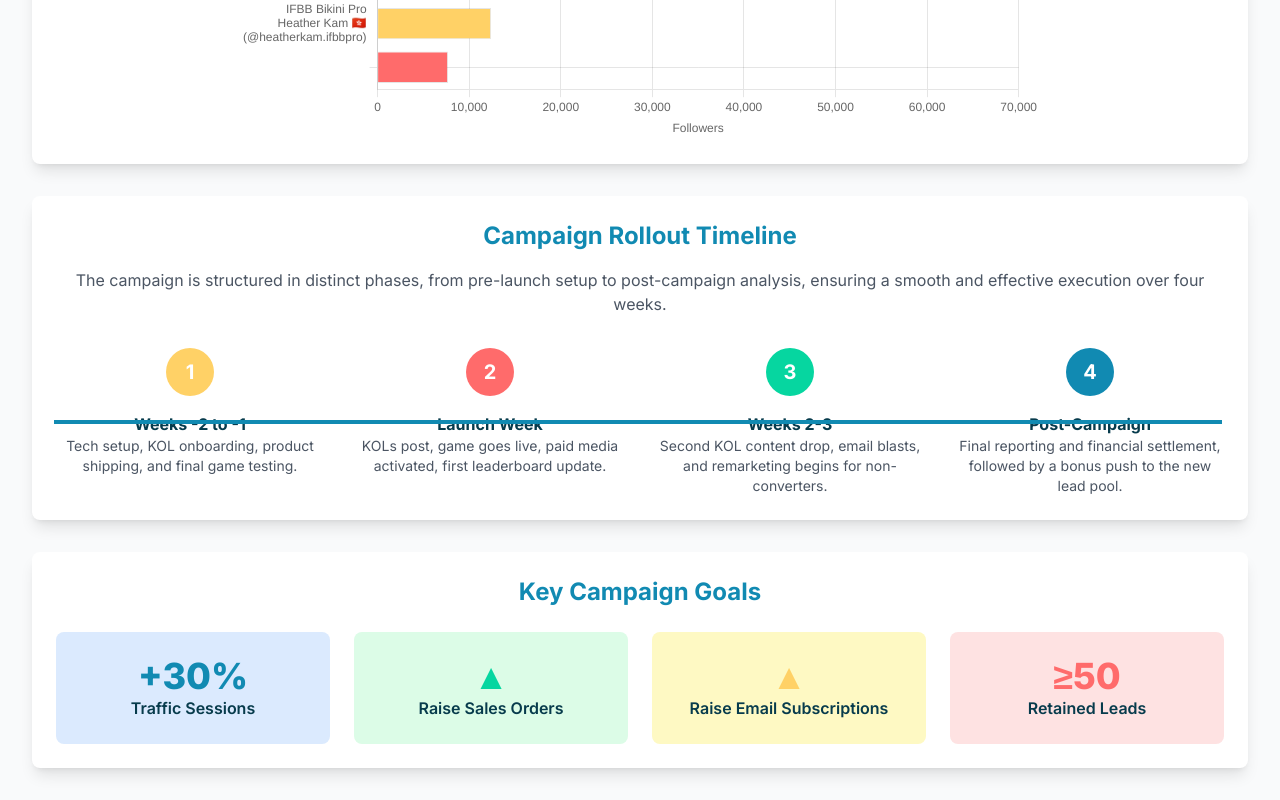
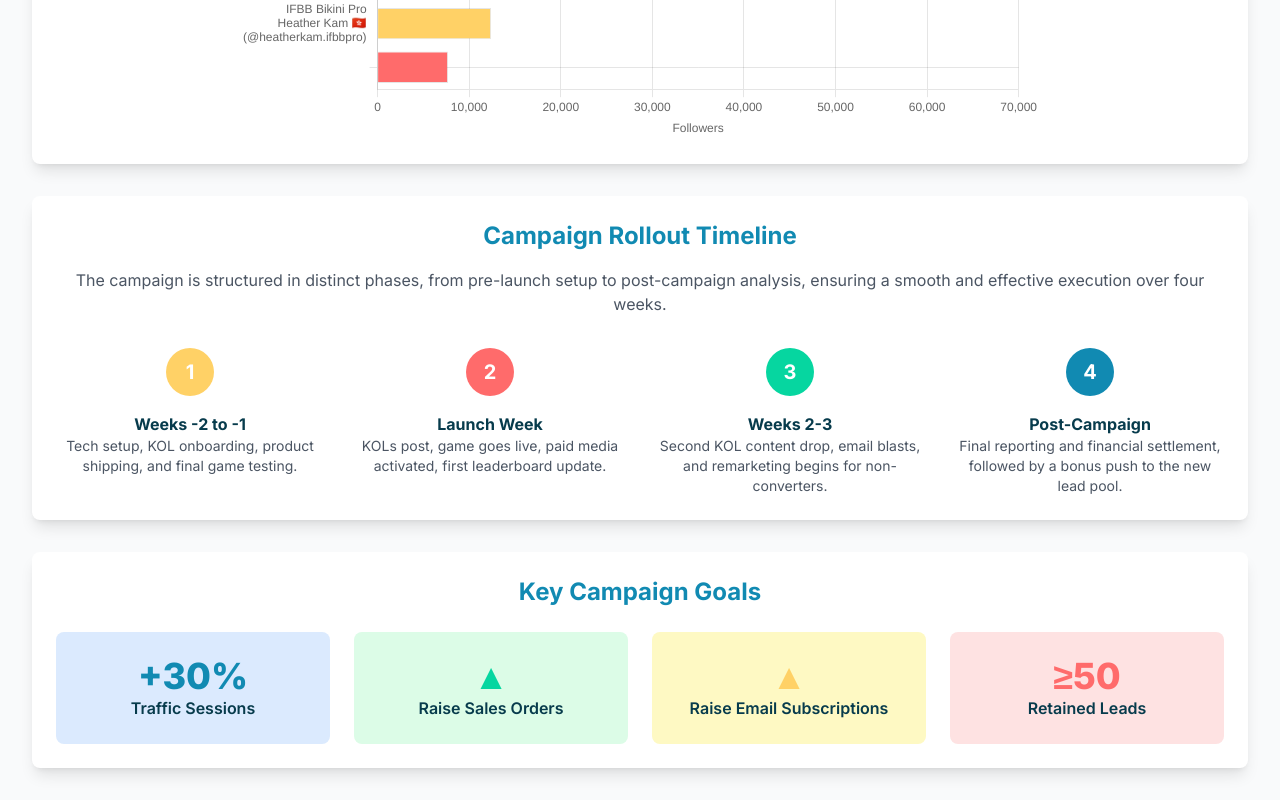
Before and after one commit to NicoNicoNico123/September_campaign, a plain HTML site: page index.html in a window 1280 px wide. Shown: the part 2204-3004 px from the top of the page. Drawn offline with nearby package versions, Linux system fonts and the light colour scheme.

Commit message:
Remove unnecessary border element from campaign rollout timeline section in index.html

```diff
--- a/index.html
+++ b/index.html
@@ -127,7 +127,6 @@
                 <h2 class="text-2xl font-bold text-[#118AB2] mb-4 text-center">Campaign Rollout Timeline</h2>
                 <p class="text-center text-gray-600 mb-8">The campaign is structured in distinct phases, from pre-launch setup to post-campaign analysis, ensuring a smooth and effective execution over four weeks.</p>
                 <div class="relative">
-                    <div class="border-l-4 border-[#118AB2] absolute h-full top-0 left-1/2 -ml-0.5 md:border-t-4 md:border-l-0 md:w-full md:h-auto md:top-1/2 md:-mt-0.5 md:left-0"></div>
                     <div class="grid grid-cols-1 md:grid-cols-4 gap-x-8">
                         <div class="mb-8 md:mb-0">
                             <div class="bg-[#FFD166] text-white p-3 rounded-full w-12 h-12 flex items-center justify-center mx-auto mb-4 text-xl font-bold">1</div>
```
